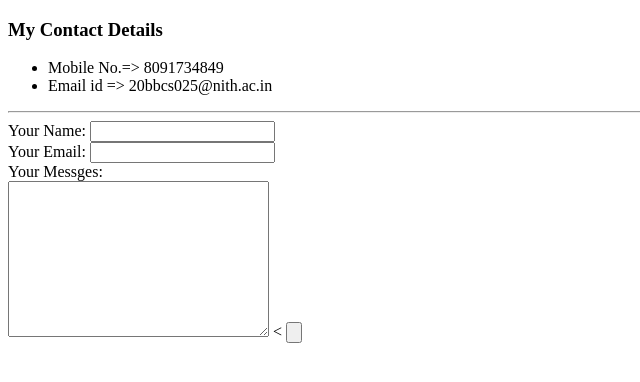
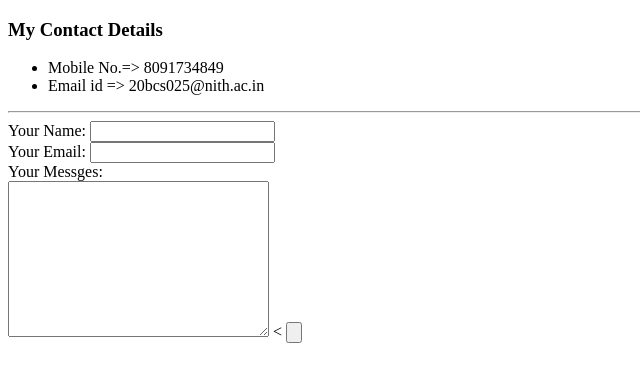
Before and after one commit to horizenight/CV, a plain HTML site: page contactme.html in a window 1280 px wide. Shown: the full height of the page, 0-640 px from the left. Drawn offline with Linux system fonts and the light colour scheme.

Commit message:
Update contactme.html

```diff
--- a/contactme.html
+++ b/contactme.html
@@ -11,7 +11,7 @@
   <ul>
     <li>Mobile No.=> 8091734849</li>
     </li>
-    <li>Email id => 20bbcs025@nith.ac.in</li>
+    <li>Email id => 20bcs025@nith.ac.in</li>
     </li>
   </ul>
   <hr>
```
